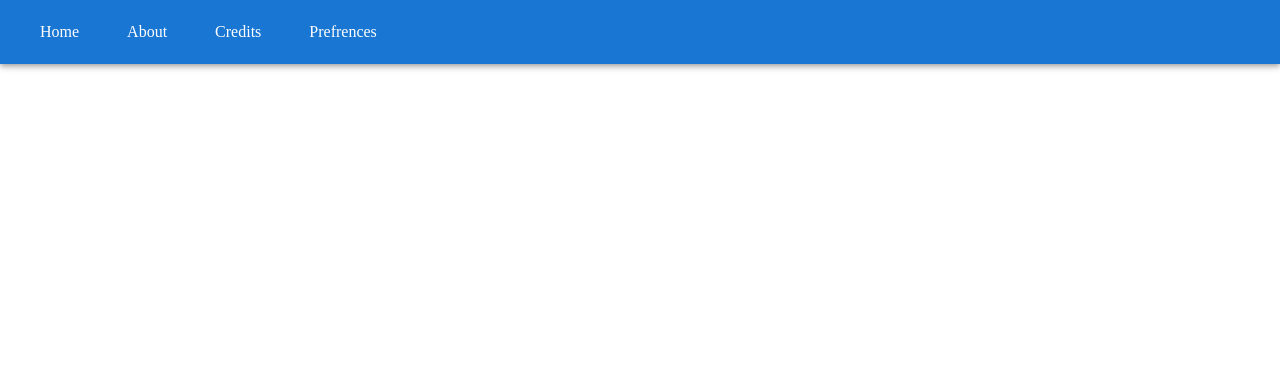
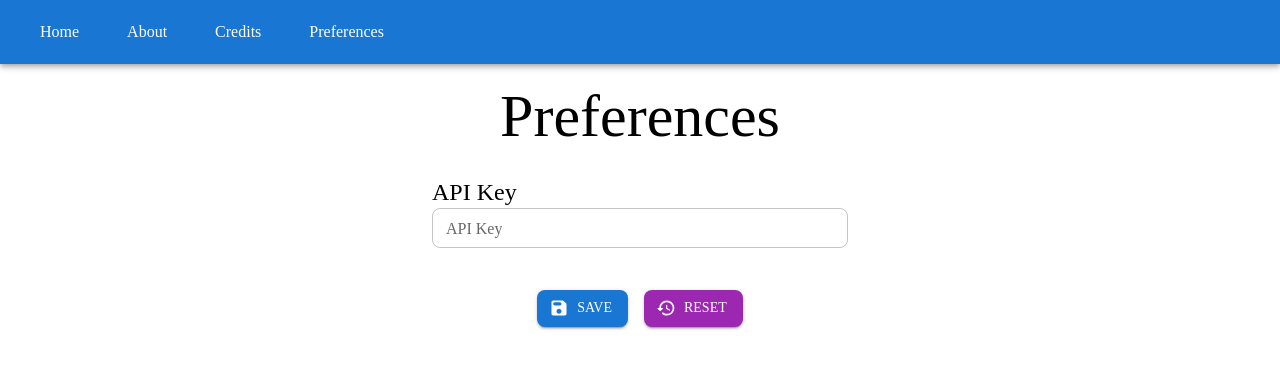
Before and after one commit to sukhmeetbawa/Awesome-AHP, a React (Vite) app in the folder frontend/: page /preferences in a window 1280 px wide. Shown: the top 368 px of the page. Built offline with nearby package versions, Linux system fonts and the light colour scheme; a web font is replaced by a local one.

Commit message:
Fix typo

```diff
--- a/frontend/src/App.tsx
+++ b/frontend/src/App.tsx
@@ -32,7 +32,7 @@ const newApp = () => {
                         <Route path="/about" element={<About />}></Route>
                         <Route path="/credits" element={<Credits />}></Route>
                         <Route
-                            path="/prefrences"
+                            path="/preferences"
                             element={<Preferences />}
                         ></Route>
                     </Routes>
--- a/frontend/src/components/NavigationBar.tsx
+++ b/frontend/src/components/NavigationBar.tsx
@@ -17,7 +17,7 @@ const navLinks = [
     { name: "Home", path: "/" },
     { name: "About", path: "/about" },
     { name: "Credits", path: "/credits" },
-    { name: "Prefrences", path: "/prefrences" },
+    { name: "Preferences", path: "/preferences" },
 ];
 
 const NavigationBar: React.FC = () => {
```
